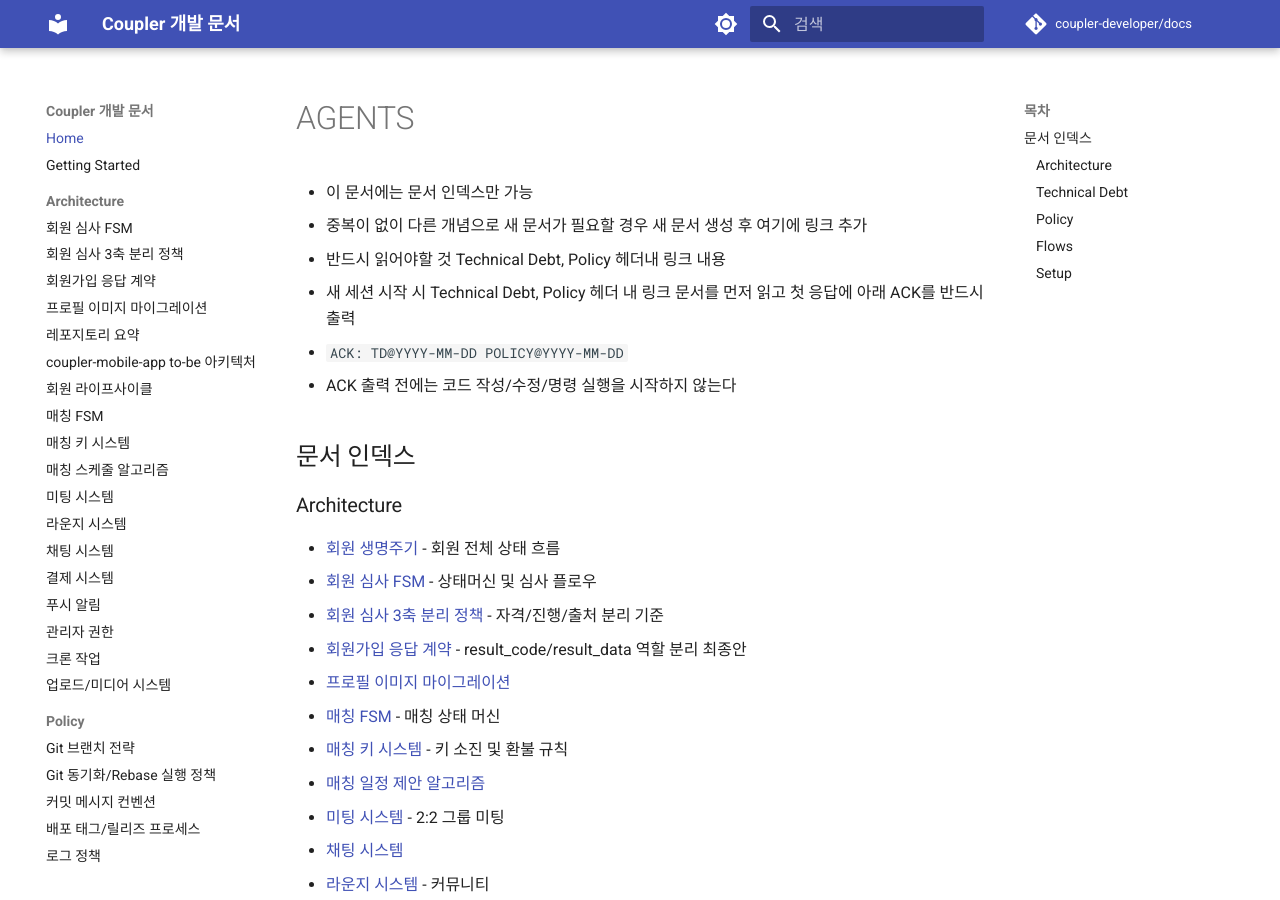
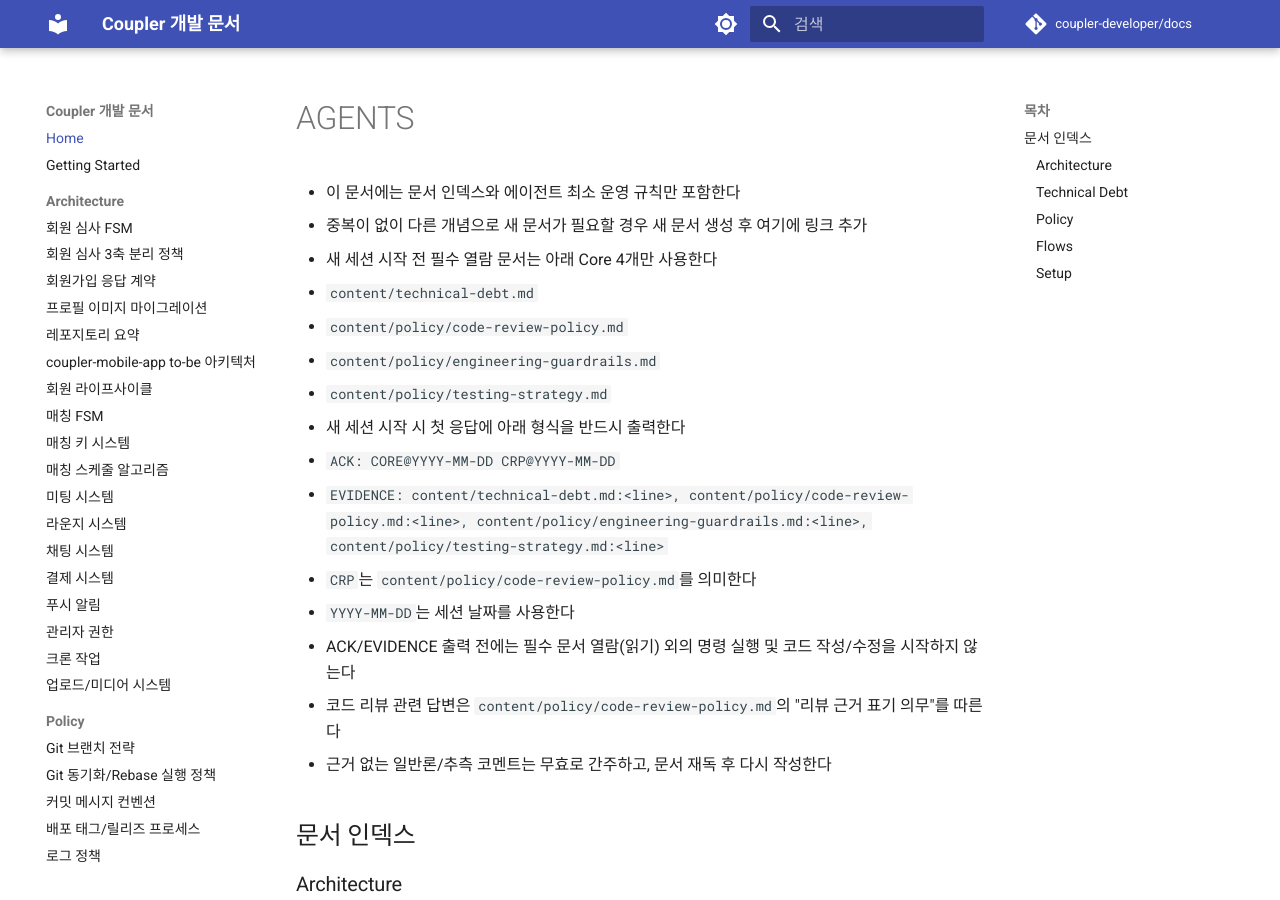
Before and after one commit to coupler-developer/docs, an MkDocs documentation site: the page built from content/AGENTS.md, in a window 1280 px wide and 900 px high. Built offline with MkDocs 1.6.1 and Material for MkDocs 9.7.7, drawn with Linux system fonts in a browser that asks for light colours; comment, search, counter and statistics services are not loaded.

Commit message:
docs: 코드리뷰 세션 게이트 규칙 정비
Changes:
- Core 4개 필수 열람 기준으로 세션 ACK/EVIDENCE 형식 고정
- CRP 약어를 code-review-policy로 명시
- 리뷰 근거 경로 규칙(저장소 상대경로)과 로그 링크 허용 범위 명확화

Tests:
- run: ./node_modules/.bin/markdownlint-cli2 --config .markdownlint.json "content/AGENTS.md" "content/policy/code-review-policy.md"

```diff
--- a/content/AGENTS.md
+++ b/content/AGENTS.md
@@ -1,11 +1,20 @@
 # AGENTS
 
-- 이 문서에는 문서 인덱스만 가능
+- 이 문서에는 문서 인덱스와 에이전트 최소 운영 규칙만 포함한다
 - 중복이 없이 다른 개념으로 새 문서가 필요할 경우 새 문서 생성 후 여기에 링크 추가
-- 반드시 읽어야할 것 Technical Debt, Policy 헤더내 링크 내용
-- 새 세션 시작 시 Technical Debt, Policy 헤더 내 링크 문서를 먼저 읽고 첫 응답에 아래 ACK를 반드시 출력
-  - `ACK: TD@YYYY-MM-DD POLICY@YYYY-MM-DD`
-- ACK 출력 전에는 코드 작성/수정/명령 실행을 시작하지 않는다
+- 새 세션 시작 전 필수 열람 문서는 아래 Core 4개만 사용한다
+  - `content/technical-debt.md`
+  - `content/policy/code-review-policy.md`
+  - `content/policy/engineering-guardrails.md`
+  - `content/policy/testing-strategy.md`
+- 새 세션 시작 시 첫 응답에 아래 형식을 반드시 출력한다
+  - `ACK: CORE@YYYY-MM-DD CRP@YYYY-MM-DD`
+  - `EVIDENCE: content/technical-debt.md:<line>, content/policy/code-review-policy.md:<line>, content/policy/engineering-guardrails.md:<line>, content/policy/testing-strategy.md:<line>`
+  - `CRP`는 `content/policy/code-review-policy.md`를 의미한다
+  - `YYYY-MM-DD`는 세션 날짜를 사용한다
+- ACK/EVIDENCE 출력 전에는 필수 문서 열람(읽기) 외의 명령 실행 및 코드 작성/수정을 시작하지 않는다
+- 코드 리뷰 관련 답변은 `content/policy/code-review-policy.md`의 "리뷰 근거 표기 의무"를 따른다
+  - 근거 없는 일반론/추측 코멘트는 무효로 간주하고, 문서 재독 후 다시 작성한다
 
 ## 문서 인덱스
 
```
Also changed, not shown: content/policy/code-review-policy.md (+11 -0 lines).
